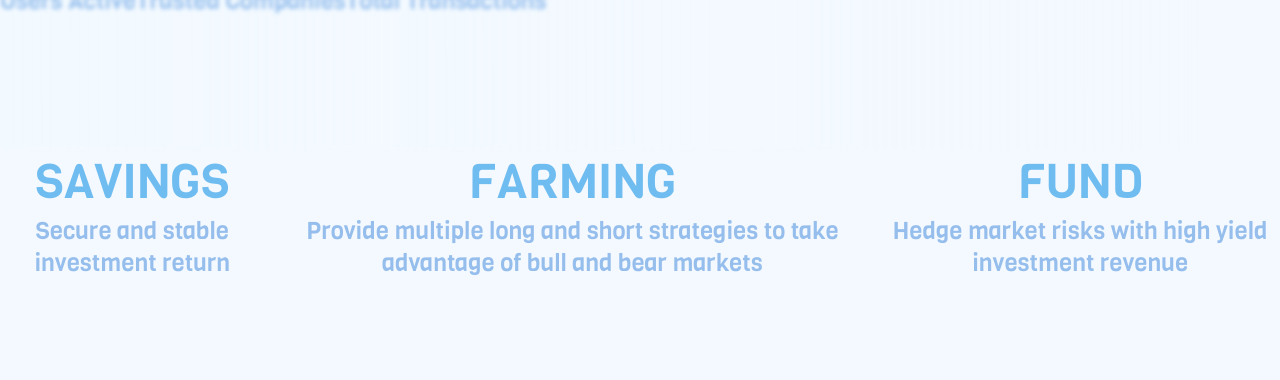
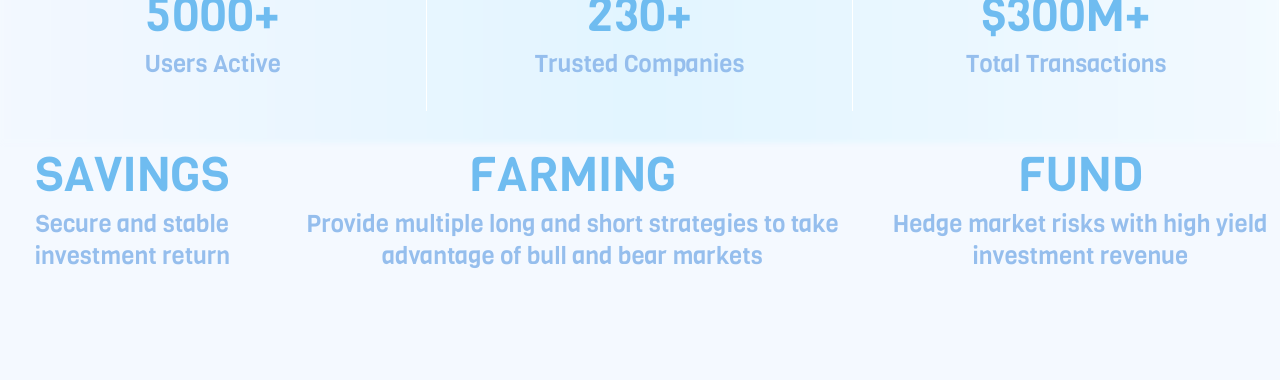
Before and after one commit to EasonSoong/epigraph-fork, a plain HTML site: page index.html in a window 1280 px wide. Shown: the part 717-1097 px from the top of the page. Drawn offline with Linux system fonts and the light colour scheme.

Commit message:
feat: add statistics

```diff
--- a/css/overview.css
+++ b/css/overview.css
@@ -30,9 +30,9 @@
 }
 
 .backgroundImage1 {
-  width: 580px;
+  width: 600px;
   height: 200px;
-  background: #fff;
+  background: transparent;
 }
 
 .overview-intro-redirect-btn {
--- a/css/statistics.css
+++ b/css/statistics.css
@@ -1,7 +1,25 @@
 .statistics {
   display: flex;
-  height: 230px;
+  height: 223px;
   margin-top: 160px;
-  background: linear-gradient(89.95deg, rgba(241, 250, 255, 0.5) 0.02%, rgba(109, 203, 255, 0) 93.97%);
+  position: relative;
+  align-items: center;
+}
+.statistics-background {
+  position: absolute;
+  width: 100%;
+  height: 100%;
+  background: linear-gradient(to left, rgb(243, 250, 255) 0%, rgb(226, 245, 255) 50%, rgb(243, 248, 255) 100%);
   filter: blur(2px);
 }
+
+.statistics-box {
+  background: transparent;
+  z-index: 1;
+  flex: 1 1 0;
+  height: 158px;
+  border-right: 1px solid #fff;
+  display: flex;
+  flex-direction: column;
+  justify-content: center;
+}
--- a/index.html
+++ b/index.html
@@ -56,18 +56,19 @@
     </div>
 
     <div class="statistics">
-      <div class="box1">
+      <div class="statistics-box">
         <p id="num5000">5000+</p>
         <p id="text1">Users Active</p>
       </div>
-      <div class="box2">
+      <div class="statistics-box">
         <p id="num230">230+</p>
         <p id="text2">Trusted Companies</p>
       </div>
-      <div class="box3">
+      <div class="statistics-box">
         <p id="num300">$300M+</p>
         <p id="text3">Total Transactions</p>
       </div>
+      <div class="statistics-background"></div>
     </div>
     <div class="products">
       <div class="box1">
```
